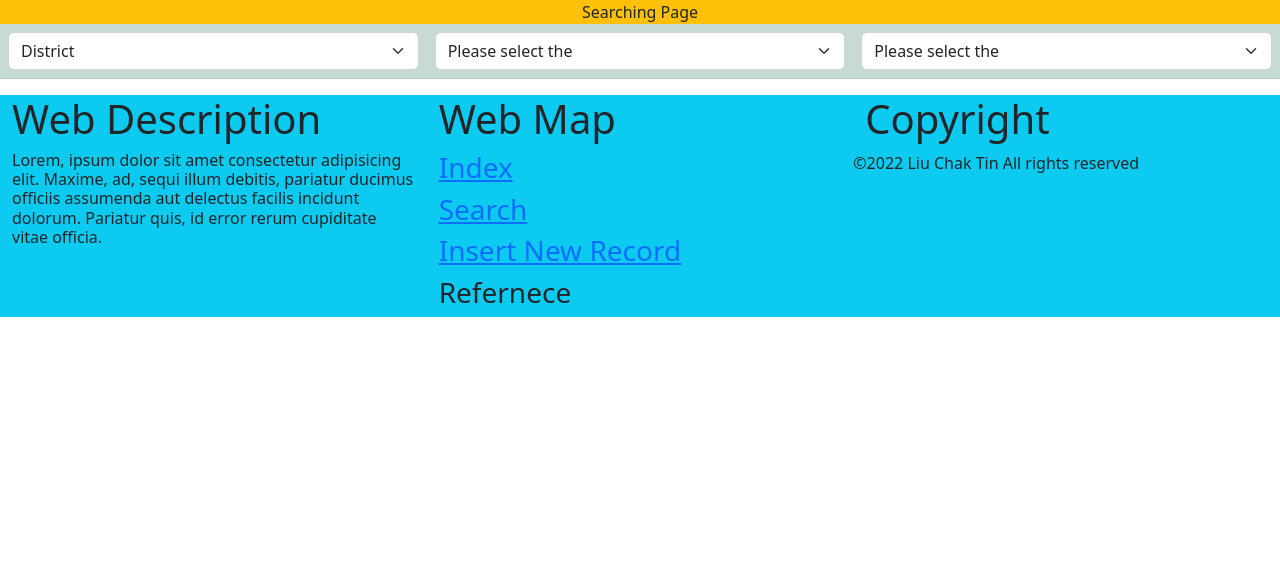
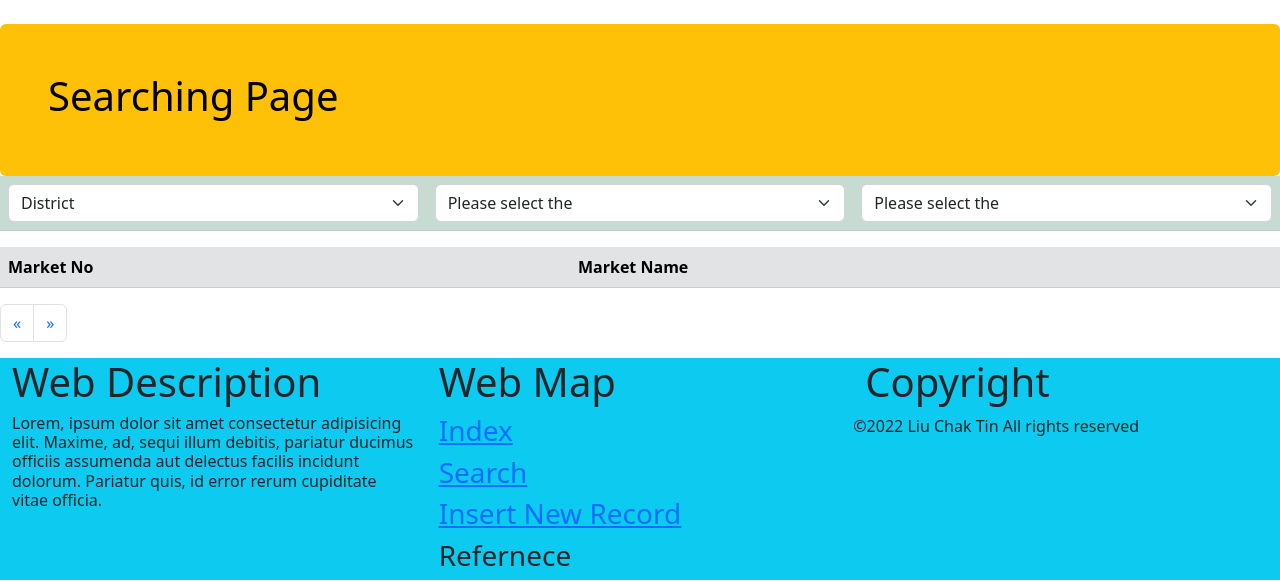
Before and after one commit to tommyliu313/atwdiproject, a PHP site: page /search.php in a window 1280 px wide. Shown: the part 56-638 px from the top of the page. Run offline with PHP 8.4, Linux system fonts and the light colour scheme; data that the repository does not hold is empty.

Commit message:
20221013 1519

```diff
--- /dev/null
+++ b/css/own.css
@@ -0,0 +1,16 @@
+button.btn.modal-button {
+    background-color: #E17070;
+    position: fixed;
+    left: 92%;
+    top: 93.41%;
+    bottom: 2.53%;
+    border-radius: 100px;
+  }
+
+  nav#top a.navbar-brand {
+  color: white; }
+
+  nav#top #navbarNavDropdown ul.navbar-nav li.nav-item {
+    align-items: center; }
+    nav#top #navbarNavDropdown ul.navbar-nav li.nav-item a.nav-link {
+      color: white; }
--- a/dbsetting.php
+++ b/dbsetting.php
@@ -0,0 +1,10 @@
+<?php
+$servername = 'localhost';
+$databaseuser = 'root';
+$datapassword = '';
+$databasename = 'marketpublic';
+
+$connection = new mysqli($servername, $databaseuser, $datapassword, $databasename);
+
+
+?>
--- a/insert.html
+++ b/insert.html
@@ -48,8 +48,9 @@ center {
 
 
     <!--Formstart-->
-    <center>Insert Record</center>
-    <form action="/index.php" method="POST" class="">
+    <div class="mt-4 p-5 bg-info text-black rounded">
+      <h1>Insert New Record</h1></div>
+    <form action="/insert.php" method="POST" enctype="multipart/form-data">
       <div class="form-group mb-3">
         <label for="districtcol" class="form-label"> District</label>
           <select name="" id="" class="form-select custom-select" required>
--- a/search.php
+++ b/search.php
@@ -6,30 +6,12 @@
     <meta http-equiv="X-UA-Compatible" content="IE=edge">
     <meta name="viewport" content="width=device-width, initial-scale=1.0">
     <link rel="stylesheet" href="./css/bootstrap-5.2.1-dist/css/bootstrap.min.css"></link>
+    <link rel="stylesheet" href="./css/own.css"></link>
     <script src="./css/bootstrap-5.2.1-dist/js/bootstrap.min.js"></script>
     <title>Document</title>
 </head>
 <!--error handling-->
 <body>
-<style>
-button.btn.modal-button {
-  background-color: #E17070;
-  position: absolute;
-  left: 92%;
-  top: 93.41%;
-  bottom: 2.53%;
-  border-radius: 100px;
-}
-
-nav#top a.navbar-brand {
-color: white; }
-
-nav#top #navbarNavDropdown ul.navbar-nav li.nav-item {
-  align-items: center; }
-  nav#top #navbarNavDropdown ul.navbar-nav li.nav-item a.nav-link {
-    color: white; }
-
-</style>
 <!--message-->
 <!-- navbar start -->
 <nav class="navbar navbar-expand-lg bg-primary" id="top"><a class="navbar-brand"> Our Public Market</a>
@@ -50,9 +32,11 @@ nav#top #navbarNavDropdown ul.navbar-nav li.nav-item {
   include_once("dbsetting.php");
 ?>
 <!--connect to database script end-->
-<center class="bg-warning">Searching Page</center>
+<div class="mt-4 p-5 bg-warning text-black rounded">
+  <h1>Searching Page</h1></div>
+
 <!---table start-->
-<form action="showresult.php">
+<form action="showresult.php" method="post" enctype="multipart/form-data">
 <table class="table table-success table-border table-striped">
     <tr>
         <th>
@@ -76,13 +60,48 @@ nav#top #navbarNavDropdown ul.navbar-nav li.nav-item {
 </table>
 </form>
 
+<table class="table table-secondary" id="targettable">
+  <tr>
+    <th>Market No</th>
+    <th>Market Name</th>
+  </tr>
+
+</table>
 
 <a href="#"><button class="btn modal-button" aria-haspopup="true"><strong>Back to top</strong></button></a>
 
 <!--table end-->
+<!--paginationstart-->
+<nav aria-label="Page navigation">
+  <ul class="pagination">
+    <li class="page-item">
+      <a href="" class="page-link" aria-label="Previous">
+        <span aria-hidden="true">&laquo;</span>
+      </a>
+    </li>
+    <li class="page-item">
+      <a href="" class="page-link" aria-label="Next">
+        <span aria-hidden="true">&raquo;</span>
+      </a>
+    </li>
+  </ul>
+</nav>
+<!--paginationend-->
 
-<!--overlaywindowstart-->
-<!--overlaywindowend-->
+<!--modalwindowstart-->
+<div class="modal fade" tabindex="-1" style="">
+  <div class="modal-dialog">
+    <div class="modal-content"> 123
+      <div class="modal-header">
+        <div class="modal-body">
+          123
+          <div class="modal-footer"></div>
+        </div>
+      </div>
+    </div>
+  </div>
+</div>
+<!--modalwindowend-->
 
 <!--redirect-->
 
```
Also changed, not shown: index.html (+15 -8 lines), load.js (added), pics/market2.jpg (added).
